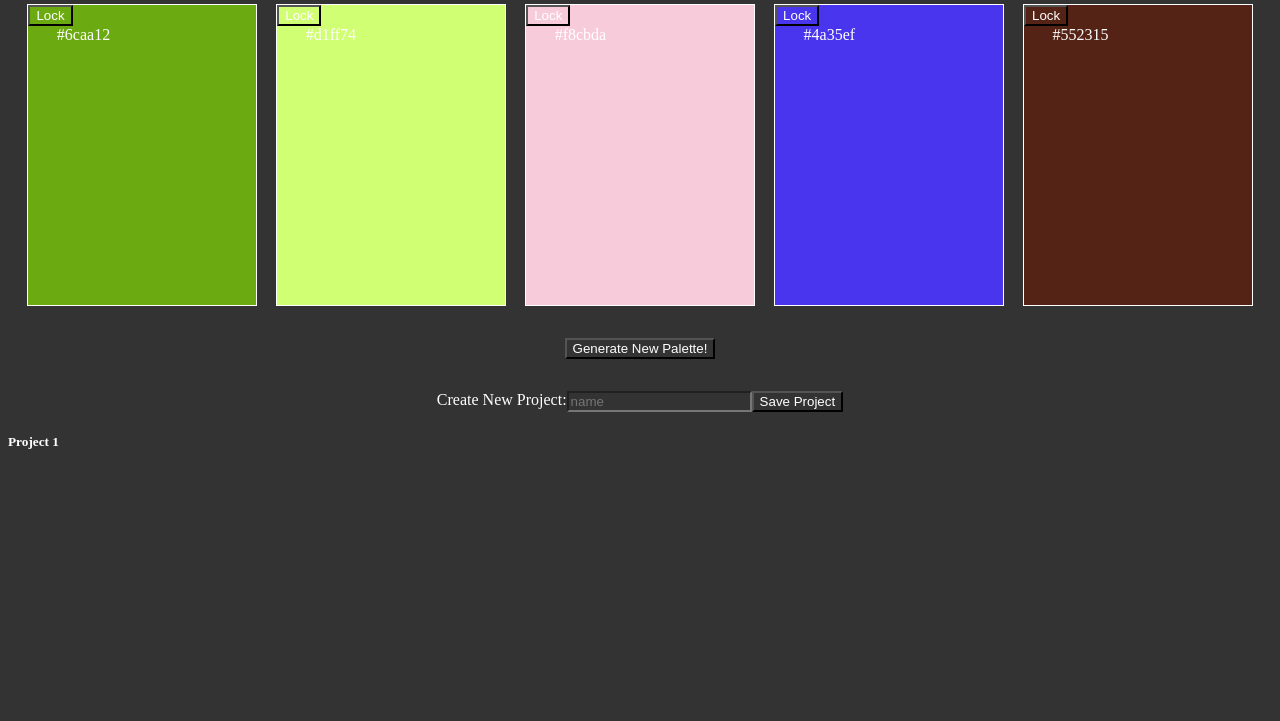
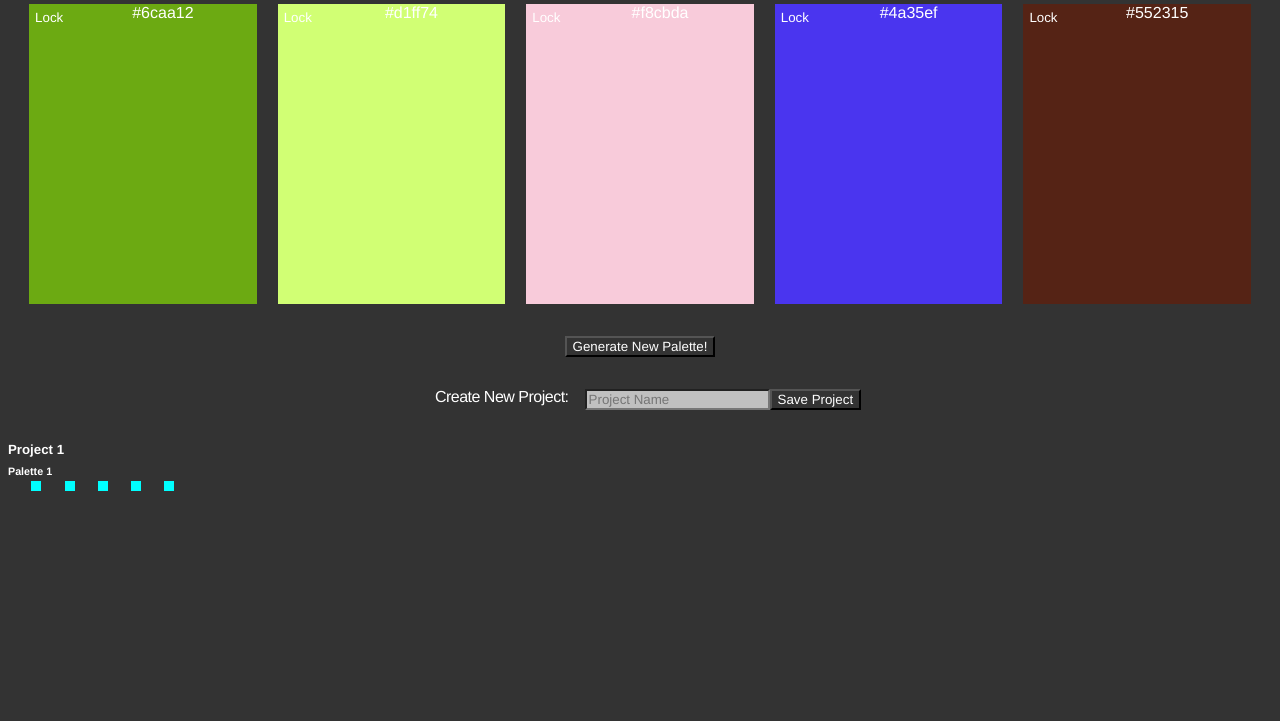
Before and after one commit to tdberg21/palette-picker, a website: page public/index.html in a window 1280 px wide. Shown: the part 79-800 px from the top of the page. Drawn offline with nearby package versions, Linux system fonts and the light colour scheme.

Commit message:
Update fonts, add mini palettes for saved projects

```diff
--- a/public/css/styles.css
+++ b/public/css/styles.css
@@ -1,6 +1,7 @@
 * {
   background-color: #333;
   color: #fff;
+  font-family: 'Helvetica Neue', sans-serif;
 }
 
 header {
@@ -21,12 +22,16 @@ h1 {
   font-family: 'Helvetica Neue', sans-serif;
   letter-spacing: -1px;
   line-height: 1;
-  /* color: #fff; */
 }
 
 button:hover {
   background-color: #C0C0C0;
   color: #333;
+  cursor: pointer;
+}
+
+input {
+  background-color: #C0C0C0;
 }
 
 .color-container {
@@ -36,9 +41,11 @@ button:hover {
 }
 
 .color-boxes {
-  border: 1px solid #fff;
   width: 18%;
   height: 300px;
+  display: flex;
+  justify-content: center;
+  /* align-items: center; */
 }
 
 .controls-container {
@@ -52,17 +59,53 @@ button:hover {
 }
 
 .projects-container {
+  width: 80%;
   display: flex;
   justify-content: center;
-  margin: 1em auto;
+  margin: 2em auto;
 }
 
 .color-codes {
   margin: 0 auto;
-  width: 75%;
-  /* color: #fff; */
 }
 
 .lock-buttons {
-  /* color: #fff; */
+  border: none;
+  height: 2em;
 }
+
+.lock-buttons:hover {
+  color: #fff;
+  text-decoration: underline;
+}
+
+label {
+  margin: 0 1rem;
+  font-family: 'Helvetica Neue', sans-serif;
+  letter-spacing: -0.5px;
+  line-height: 1;
+}
+
+.project-article {
+  width: 15%;
+}
+
+.project-name-header {
+  margin: 0.5rem auto;
+}
+
+.palette-mini-color-container {
+  display: flex;
+  flex-wrap: wrap;
+  justify-content: space-evenly;
+}
+
+.palette-name-header {
+  margin: 0.25rem auto;
+}
+
+.mini-color-boxes {
+  background-color: aqua;
+  width: 10px;
+  height: 10px;
+}
--- a/public/index.html
+++ b/public/index.html
@@ -45,12 +45,22 @@
     </section>
     <section class="projects-container">
       <label for="create-project-input">Create New Project:</label>
-      <input type="text" name="new-project-name" id="create-project-input" placeholder="name">
+      <input type="text" name="new-project-name" id="create-project-input" placeholder="Project Name">
       <button class="save-project-button">Save Project</button>
     </section>
     <section class="saved-projects-section">
-      <article class="project-article">
+      <article class="project-article project1">
         <h5 class="project-name-header">Project 1</h5>
+        <div class="saved-palette-container">
+          <h6 class="palette-name-header">Palette 1</h6>
+          <span class="palette-mini-color-container">
+            <div class="mini-color-boxes mini-color-box1"></div>
+            <div class="mini-color-boxes mini-color-box2"></div>
+            <div class="mini-color-boxes mini-color-box3"></div>
+            <div class="mini-color-boxes mini-color-box4"></div>
+            <div class="mini-color-boxes mini-color-box5"></div>
+          </span>
+        </div>
       </article>
     </section>
 
--- a/public/js/scripts.js
+++ b/public/js/scripts.js
@@ -7,7 +7,7 @@ const randomPaletteGenerator = () => {
     if (!$(`.lock-button${i}`).hasClass('locked')) {
       colors.push('#' + Math.floor(Math.random()*16777215).toString(16))
     } else {
-      colors.push(colors[i]);
+      colors.push($(`.color-code${i}`).text());
     }
   }
 
@@ -21,6 +21,12 @@ const randomPaletteGenerator = () => {
 
 const lockColor = (boxNumber) => {
   $(`.lock-button${boxNumber}`).toggleClass('locked');
+  if ($(`.lock-button${boxNumber}`).text() === 'Lock') {
+    console.log('swith to unlock')
+    $(`.lock-button${boxNumber}`).text('Unlock');
+  } else {
+    $(`.lock-button${boxNumber}`).text('Lock');
+  }
 }
 
 const handleSavePalette = () => {
```
